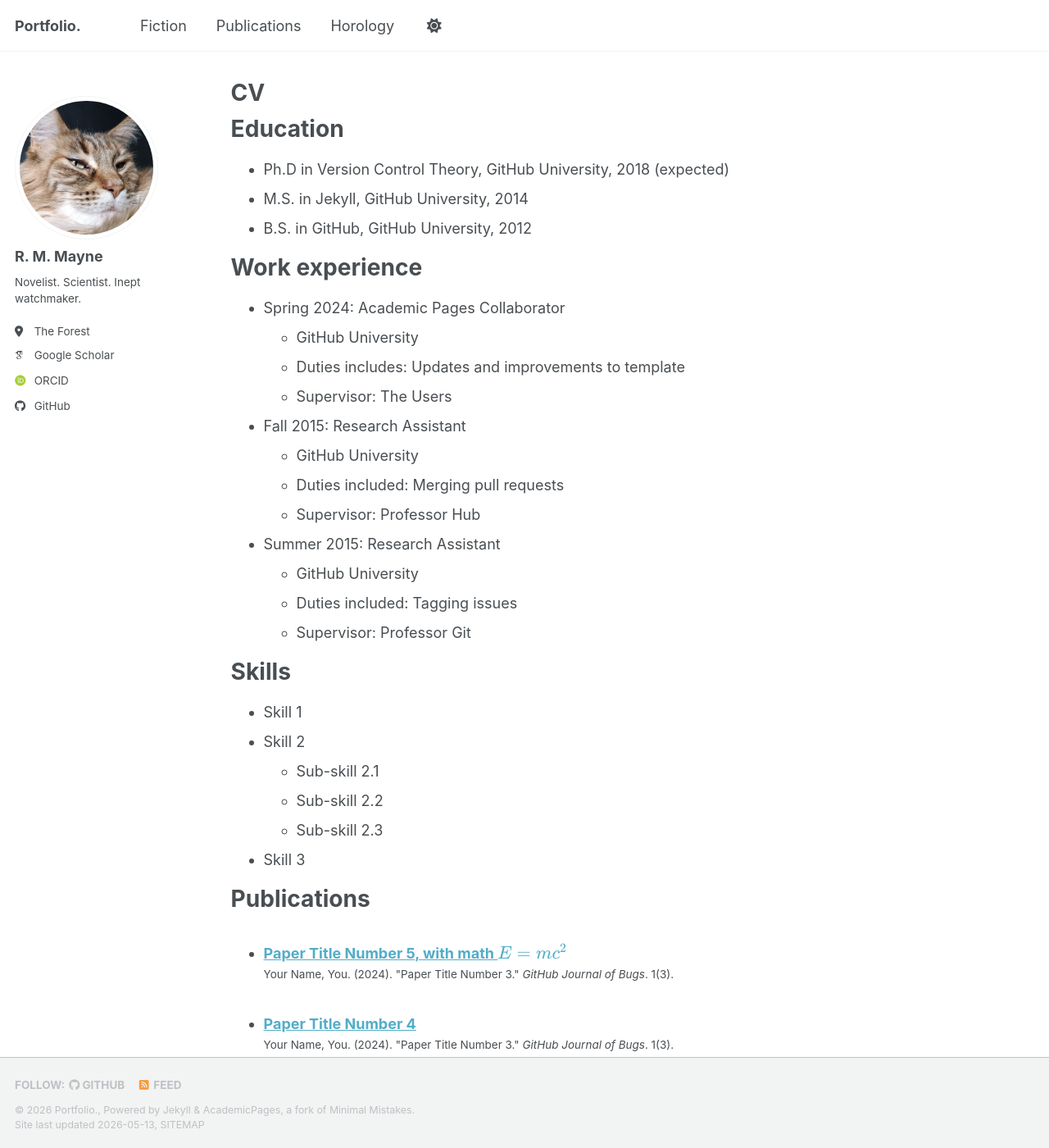
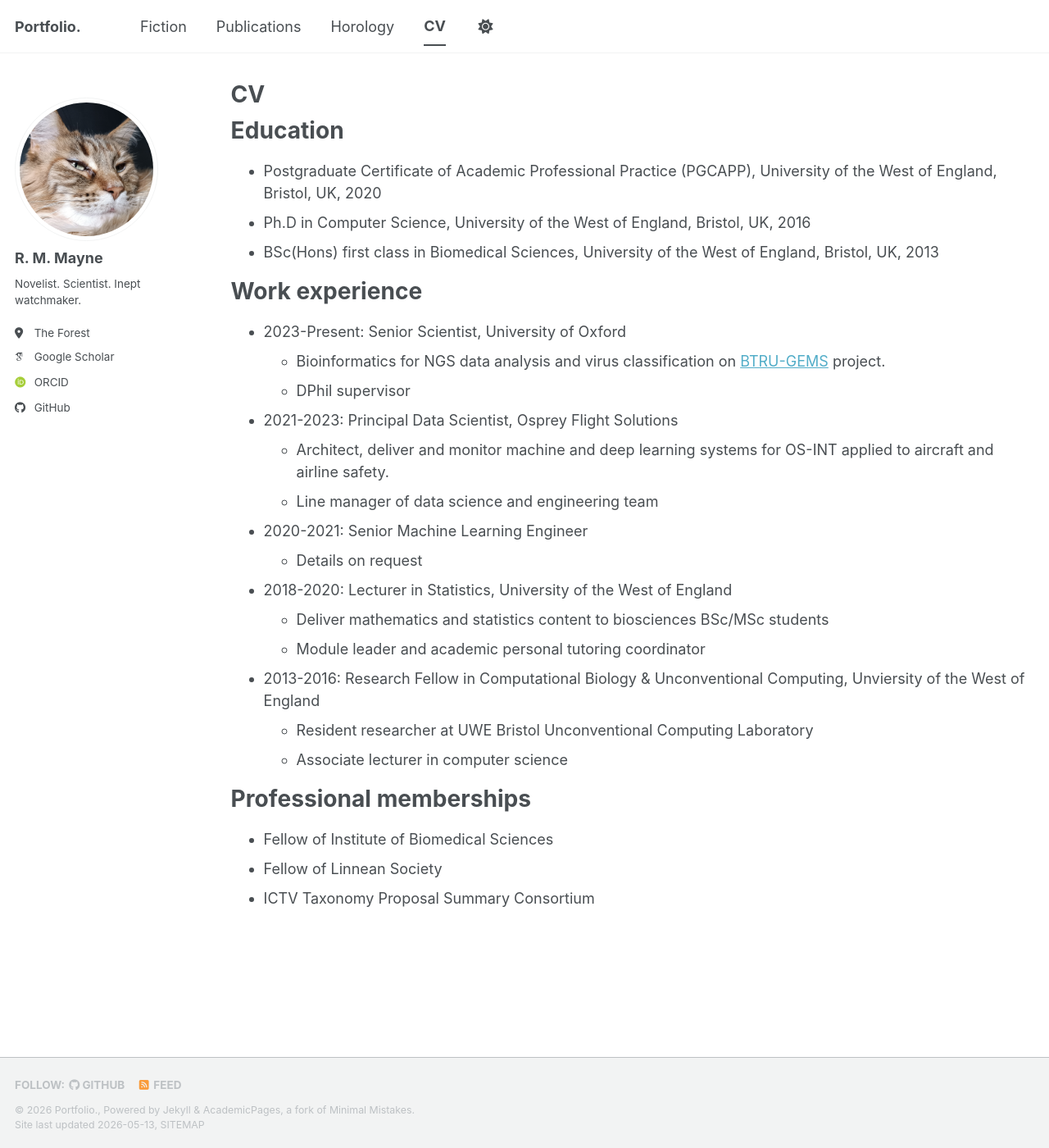
Before and after one commit to Mayne941/rmmayne.github.io, a Jekyll site: the page built from _pages/cv.md, in a window 1280 px wide and 1400 px high. Shown: the whole window at 82% size. Built offline with Jekyll 4.4.1, drawn with Linux system fonts in a browser that asks for light colours; some web fonts are replaced; a script bundle is joined from its source files by our own code; library files that are not in the unit come from our copies; some of the changed text lies outside the part shown.

Commit message:
feat: init cv

```diff
--- a/_data/navigation.yml
+++ b/_data/navigation.yml
@@ -29,8 +29,8 @@ main:
   # - title: "Blog Posts"
   #   url: /year-archive/
 
-  # - title: "CV"
-  #   url: /cv/
+  - title: "CV"
+    url: /cv/
 
   # - title: "CV"
   #   url: /cv-json/
--- a/_pages/cv.md
+++ b/_pages/cv.md
@@ -11,54 +11,33 @@ redirect_from:
 
 Education
 ======
-* Ph.D in Version Control Theory, GitHub University, 2018 (expected)
-* M.S. in Jekyll, GitHub University, 2014
-* B.S. in GitHub, GitHub University, 2012
+* Postgraduate Certificate of Academic Professional Practice (PGCAPP), University of the West of England, Bristol, UK, 2020
+* Ph.D in Computer Science, University of the West of England, Bristol, UK, 2016
+* BSc(Hons) first class in Biomedical Sciences, University of the West of England, Bristol, UK, 2013
 
 Work experience
 ======
-* Spring 2024: Academic Pages Collaborator
-  * GitHub University
-  * Duties includes: Updates and improvements to template
-  * Supervisor: The Users
+* 2023-Present: Senior Scientist, University of Oxford
+  * Bioinformatics for NGS data analysis and virus classification on [BTRU-GEMS](https://www.expmedndm.ox.ac.uk/research/btru) project.
+  * DPhil supervisor
 
-* Fall 2015: Research Assistant
-  * GitHub University
-  * Duties included: Merging pull requests
-  * Supervisor: Professor Hub
+* 2021-2023: Principal Data Scientist, Osprey Flight Solutions
+  * Architect, deliver and monitor machine and deep learning systems for OS-INT applied to aircraft and airline safety.
+  * Line manager of data science and engineering team
 
-* Summer 2015: Research Assistant
-  * GitHub University
-  * Duties included: Tagging issues
-  * Supervisor: Professor Git
+* 2020-2021: Senior Machine Learning Engineer
+  * Details on request
 
-Skills
+* 2018-2020: Lecturer in Statistics, University of the West of England
+  * Deliver mathematics and statistics content to biosciences BSc/MSc students
+  * Module leader and academic personal tutoring coordinator
+
+* 2013-2016: Research Fellow in Computational Biology & Unconventional Computing, Unviersity of the West of England
+  * Resident researcher at UWE Bristol Unconventional Computing Laboratory
+  * Associate lecturer in computer science
+
+Professional memberships
 ======
-* Skill 1
-* Skill 2
-  * Sub-skill 2.1
-  * Sub-skill 2.2
-  * Sub-skill 2.3
-* Skill 3
-
-Publications
-======
-  <ul>{% for post in site.publications reversed %}
-    {% include archive-single-cv.html %}
-  {% endfor %}</ul>
-
-Talks
-======
-  <ul>{% for post in site.talks reversed %}
-    {% include archive-single-talk-cv.html  %}
-  {% endfor %}</ul>
-
-Teaching
-======
-  <ul>{% for post in site.teaching reversed %}
-    {% include archive-single-cv.html %}
-  {% endfor %}</ul>
-
-Service and leadership
-======
-* Currently signed in to 43 different slack teams
+* Fellow of Institute of Biomedical Sciences
+* Fellow of Linnean Society
+* ICTV Taxonomy Proposal Summary Consortium
```
